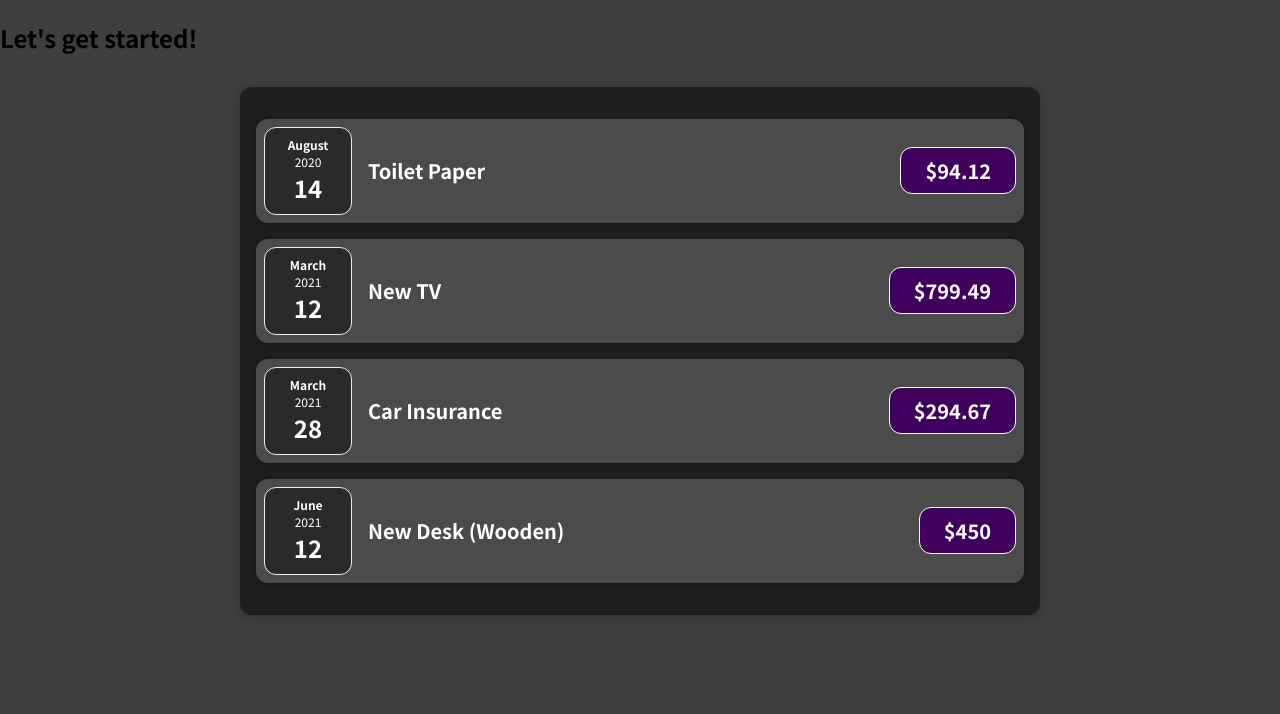
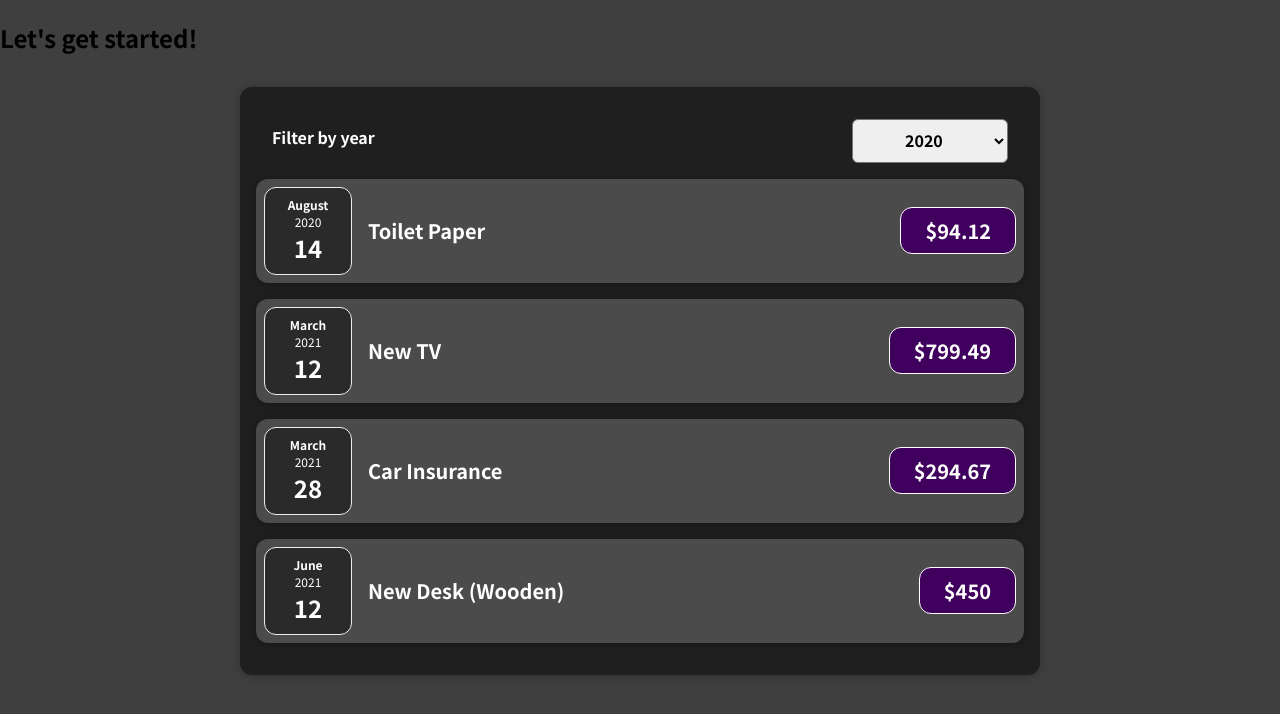
Before and after one commit to abedashi/Expense-Tracker-React, a React (Create React App) app in the folder expense-tracker-app/: page / in a window 1280 px wide. Shown: the top 714 px of the page. Built offline with nearby package versions, Linux system fonts and the light colour scheme.

Commit message:
child-parent communication

```diff
--- a/expense-tracker-app/src/components/card/Card.jsx
+++ b/expense-tracker-app/src/components/card/Card.jsx
@@ -1,3 +1,4 @@
+import React from "react";
 import "./Card.css";
 
 const Card = (props) => {
--- a/expense-tracker-app/src/components/expense-date/ExpenseDate.jsx
+++ b/expense-tracker-app/src/components/expense-date/ExpenseDate.jsx
@@ -1,3 +1,4 @@
+import React from "react";
 import "./ExpenseDate.css";
 
 const ExpenseDate = (props) => {
--- a/expense-tracker-app/src/components/expense-item/ExpenseItem.jsx
+++ b/expense-tracker-app/src/components/expense-item/ExpenseItem.jsx
@@ -1,3 +1,4 @@
+import React from "react";
 import ExpenseDate from "../expense-date/ExpenseDate";
 import Card from "../card/Card";
 import "./ExpenseItem.css";
--- a/expense-tracker-app/src/components/expenses/Expenses.jsx
+++ b/expense-tracker-app/src/components/expenses/Expenses.jsx
@@ -1,10 +1,22 @@
+import React, { useState } from "react";
 import ExpenseItem from "../expense-item/ExpenseItem";
 import Card from "../card/Card";
 import "./Expenses.css";
+import ExpensesFilter from "../expenses-filter/ExpensesFilter";
 
 const Expenses = (props) => {
+  const [filteredYear, setFilteredYear] = useState("2020");
+
+  const filterChangeHandler = (selectedYear) => {
+    setFilteredYear(selectedYear);
+  };
+
   return (
     <Card className="expenses">
+      <ExpensesFilter
+        selected={filteredYear}
+        onChangeFilter={filterChangeHandler}
+      />
       <ExpenseItem
         title={props.items[0].title}
         amount={props.items[0].amount}
```
